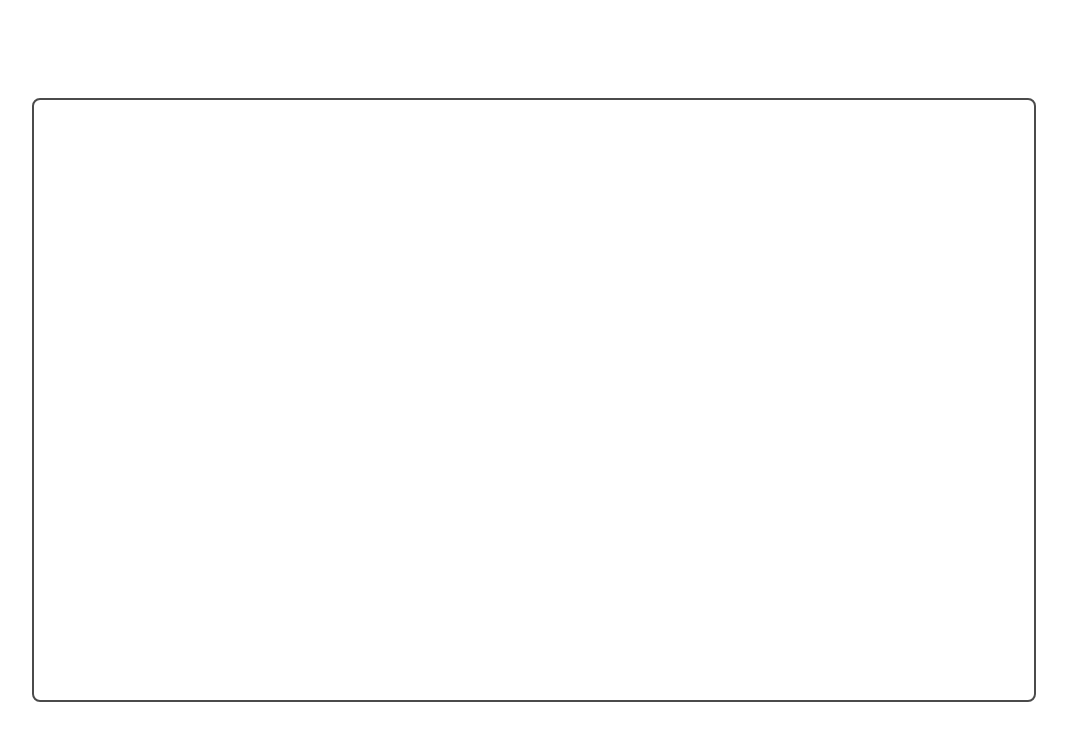
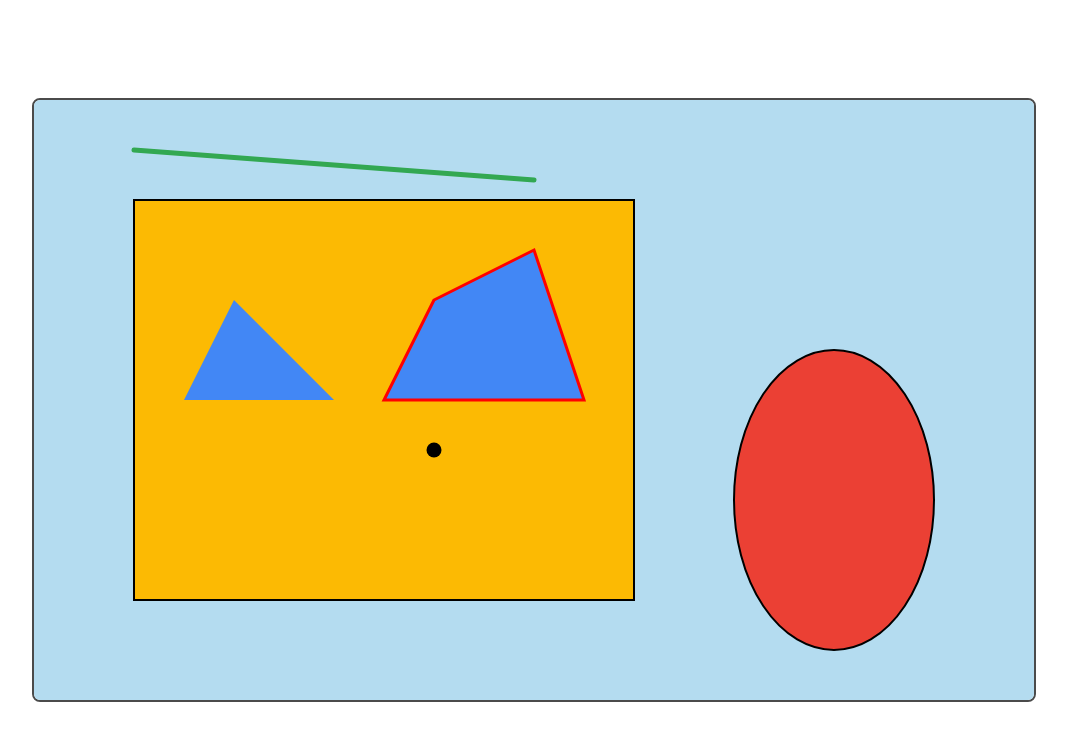
Before and after one commit to 99TheDark/Dark.js, a plain HTML site: page example/index.html in a window 1280 px wide. Shown: the whole page, without its empty margins (106-1173 px from the left). Drawn offline with Linux system fonts and the light colour scheme; files that its build step writes are made by us from their sources; files whose address does not match are found by name.

Commit message:
Update and rename index.html to example/index.html

```diff
--- a/index.html
+++ b/example/index.html
@@ -18,7 +18,7 @@
         size(1000, 600);
 
         // Demo code
-        /*background(180, 220, 240);
+        background(180, 220, 240);
 
         fill(252, 186, 3);
         rect(100, 100, 500, 400);
@@ -39,7 +39,7 @@
 
         strokeWeight(3);
         stroke(255, 0, 0);
-        quad(400, 200, 350, 300, 550, 300, 500, 150);*/
+        quad(400, 200, 350, 300, 550, 300, 500, 150);
     </script>
 </body>
 
```
